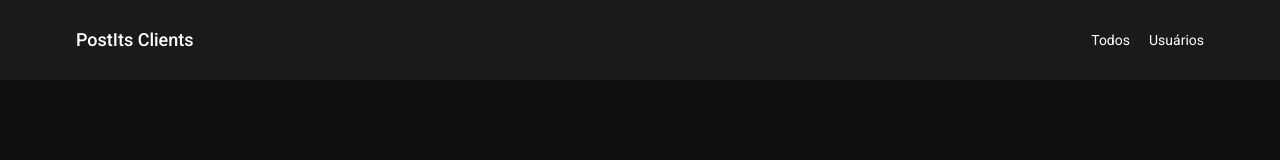
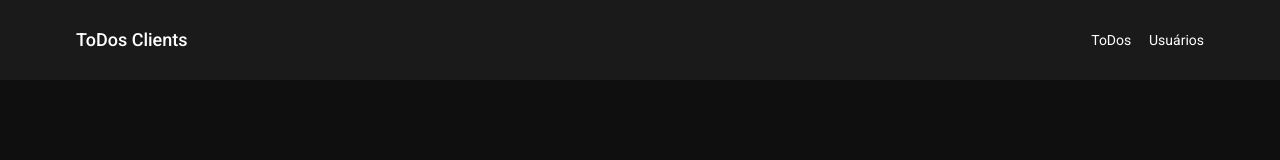
Before and after one commit to FranciscoMaik/todos_clients, a React (Create React App) app: page / in a window 1280 px wide. Shown: the top 160 px of the page. Built offline with nearby package versions, Linux system fonts and the light colour scheme; no server answers.

Commit message:
style(all): alteraçoes de nomes
ALteraçoes de nomes

```diff
--- a/public/index.html
+++ b/public/index.html
@@ -9,7 +9,7 @@
     <link rel="preconnect" href="https://fonts.gstatic.com" crossorigin>
     <link href="https://fonts.googleapis.com/css2?family=Roboto:wght@400;500&display=swap" rel="stylesheet">
 
-    <title>PostIts Clientes</title>
+    <title>ToDos Clients</title>
   </head>
   <body>
     <noscript>You need to enable JavaScript to run this app.</noscript>
--- a/src/components/Menu/index.tsx
+++ b/src/components/Menu/index.tsx
@@ -5,9 +5,9 @@ import { Container, Title, ContainerItens, Itens } from './styles';
 const Menu: React.FC = () => {
   return (
     <Container>
-      <Title>PostIts Clients</Title>
+      <Title>ToDos Clients</Title>
       <ContainerItens>
-        <Itens to="/">Todos</Itens>
+        <Itens to="/">ToDos</Itens>
         <Itens to="/user">Usuários</Itens>
       </ContainerItens>
     </Container>
```
